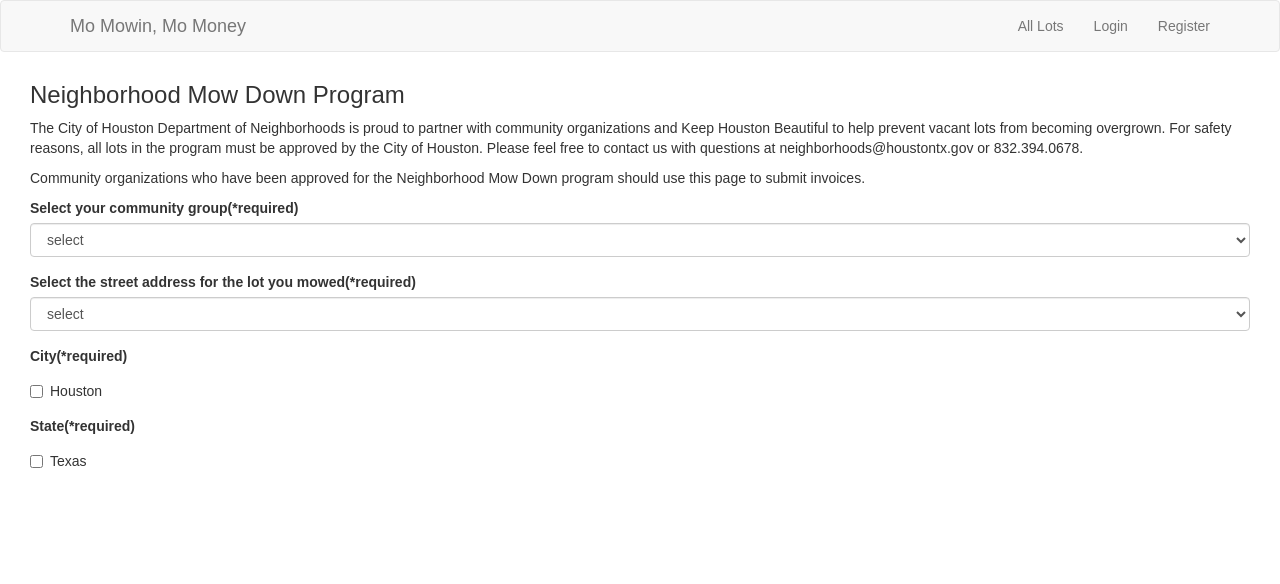
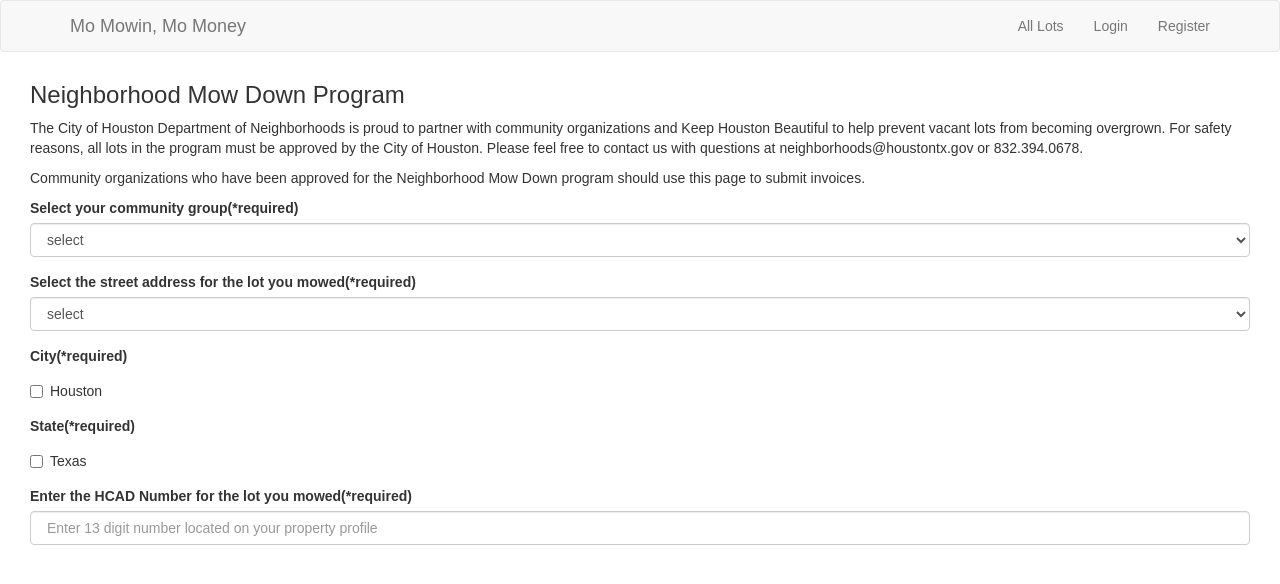
Before and after one commit to LBWright/mo-mowin-mo-money, a React (Create React App) app in the folder client/: page /Invoice in a window 1280 px wide. Shown: the top 584 px of the page. Built offline with nearby package versions, Linux system fonts and the light colour scheme.

Commit message:
invoice 3

```diff
--- a/client/package.json
+++ b/client/package.json
@@ -4,8 +4,10 @@
   "private": true,
   "dependencies": {
     "bootstrap": "^4.1.1",
+    "create-react-class": "^15.6.3",
     "react": "^16.3.2",
     "react-bootstrap": "^0.32.1",
+    "react-bootstrap-date-picker": "^5.1.0",
     "react-dom": "^16.3.2",
     "react-redux": "^5.0.7",
     "react-router-bootstrap": "^0.24.4",
--- a/client/src/App.js
+++ b/client/src/App.js
@@ -14,6 +14,7 @@ class App extends Component {
       <Switch>
         {/* <Route path="/battle" component={ComponentNameHERE} /> */}
         <Route path="/Invoice" component={Invoice} />
+        <Route path="/Register" component={Register} />
       </Switch>
       </div>
     );
--- a/client/src/components/Invoice/Invoice.js
+++ b/client/src/components/Invoice/Invoice.js
@@ -4,12 +4,15 @@ import { FormGroup } from 'react-bootstrap';
 import { ControlLabel } from 'react-bootstrap';
 import { FormControl } from 'react-bootstrap';
 import { Checkbox } from 'react-bootstrap';
+import { HelpBlock } from 'react-bootstrap';
 
 class Invoice extends Component {
 
   render() {
     return (
+
       <div className="invoice">
+        <form>
           <h3>Neighborhood Mow Down Program</h3>
           <p>The City of Houston Department of Neighborhoods is proud to partner with community organizations and Keep Houston Beautiful to help prevent vacant lots from becoming overgrown. For safety reasons, all lots in the program must be approved by the City of Houston. Please feel free to contact us with questions at neighborhoods@houstontx.gov or 832.394.0678.</p>
           <p>Community organizations who have been approved for the Neighborhood Mow Down program should use this page to submit invoices.</p>
@@ -51,6 +54,16 @@ class Invoice extends Component {
             </Checkbox>
           </FormGroup>
 
+          <FormGroup controlId="formControlsText">
+            <ControlLabel>
+              Enter the HCAD Number for the lot you mowed(*required)
+            </ControlLabel>
+            <FormControl placeholder=" Enter 13 digit number located on your property profile" />
+          </FormGroup>
+
+
+
+        </form>
       </div>
 
     );
```
Also changed, not shown: client/src/components/Register/Register.js (line endings or trailing spaces), 1 other file (tests, documents, lock files or other folders). Lines whose indentation alone changed are shown as unchanged.
